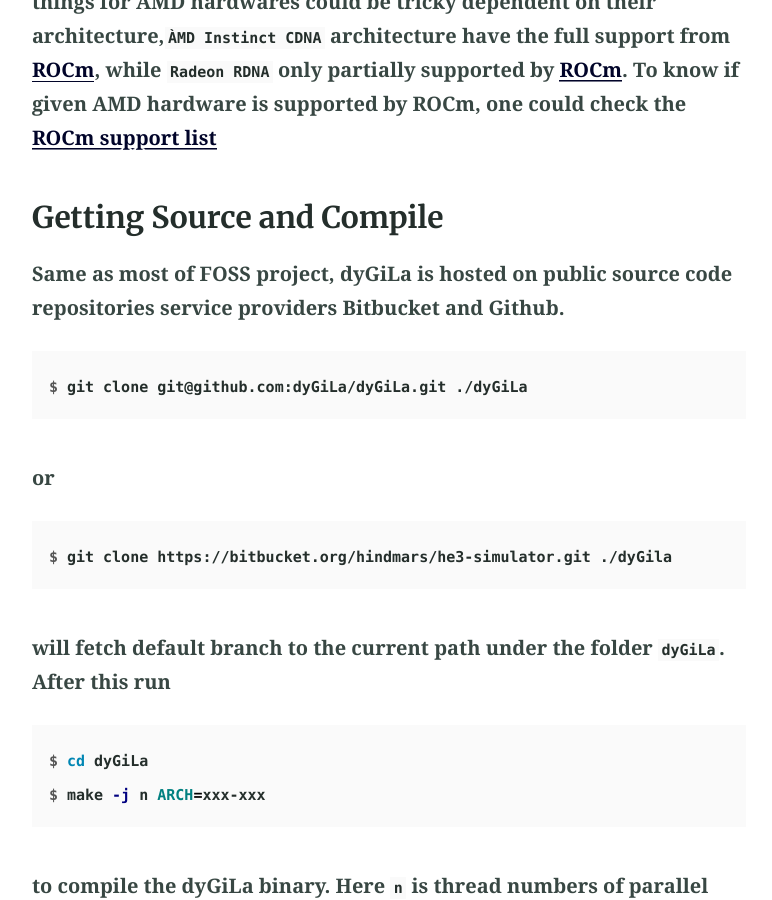
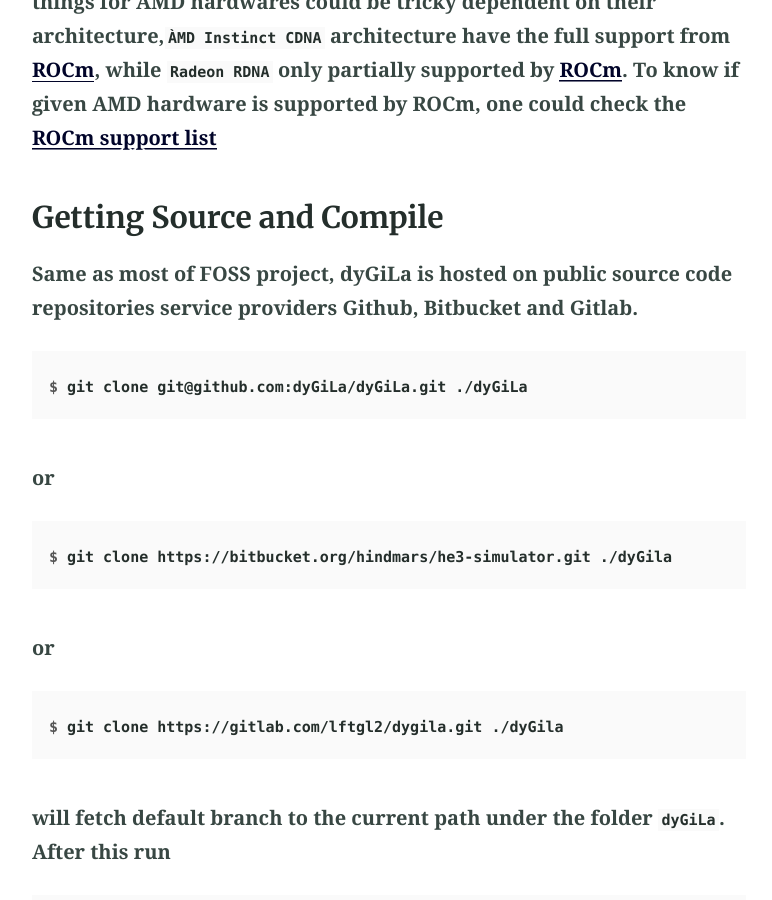
Before and after one commit to dyGiLa/dygila.github.io, a Jekyll site: the page built from install.md, in a window 1280 px wide and 900 px high, scrolled down 1222 px. Shown: the whole window, without its empty margins (251-1023 px from the left). Built offline with Jekyll 4.4.1, drawn with Linux system fonts in a browser that asks for light colours.

Commit message:
edit install.md

````diff
--- a/install.md
+++ b/install.md
@@ -24,13 +24,17 @@ To know if given AMD hardware is supported by ROCm, one could check the [ROCm su
 
 ### Getting Source and Compile
 
-Same as most of FOSS project, dyGiLa is hosted on public source code repositories service providers Bitbucket and Github.
+Same as most of FOSS project, dyGiLa is hosted on public source code repositories service providers Github, Bitbucket and Gitlab.
 ```console
 $ git clone git@github.com:dyGiLa/dyGiLa.git ./dyGiLa
 ```
 or
 ```console
 $ git clone https://bitbucket.org/hindmars/he3-simulator.git ./dyGila
+```
+or
+```console
+$ git clone https://gitlab.com/lftgl2/dygila.git ./dyGila
 ```
 will fetch default branch to the current path under the folder `dyGiLa`.
 After this run
````
Also changed, not shown: pic/bench1-lumiG-logy.png.
